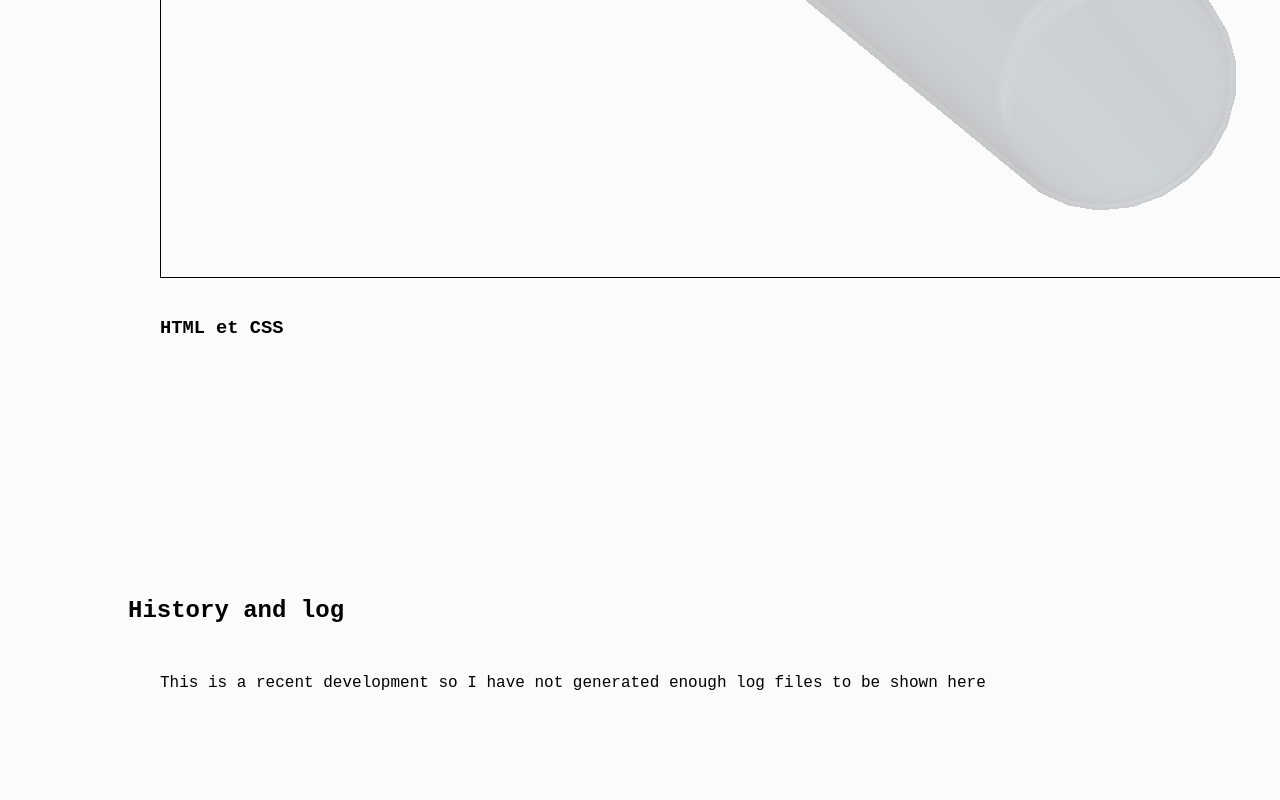
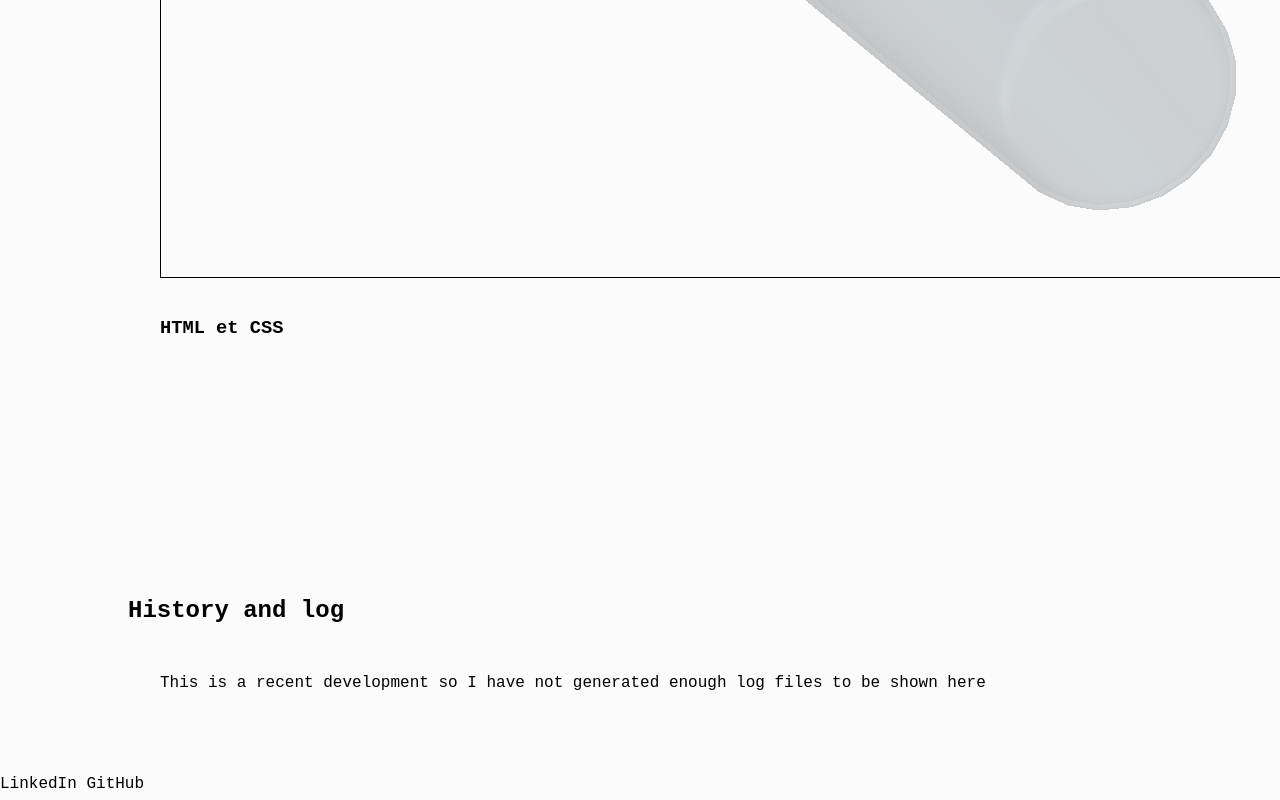
Before and after one commit to fortuneahisu/fortuneahisu.github.io, a plain HTML site: page index.html in a window 1280 px wide. Shown: the part 7322-8122 px from the top of the page. Before the commit the page ends 8090 px from the top, so only its background shows below. Drawn offline with Linux system fonts and the light colour scheme.

Commit message:
chore: add footer with LinkedIn and GitHub links

```diff
--- a/index.html
+++ b/index.html
@@ -78,6 +78,10 @@
             files to be shown here
         </p>
     </div>
+    <footer>
+        <a href="https://linkedin.com" target="_blank" rel="noopener noreferrer">LinkedIn</a>
+        <a href="https://github.com/fortuneahisu" target="_blank" rel="noopener noreferrer">GitHub</a>
+    </footer>
 </body>
 
 </html>
```
